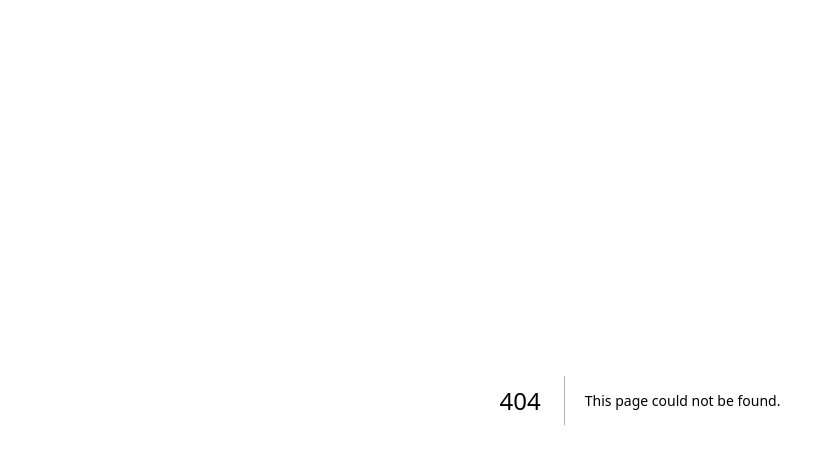
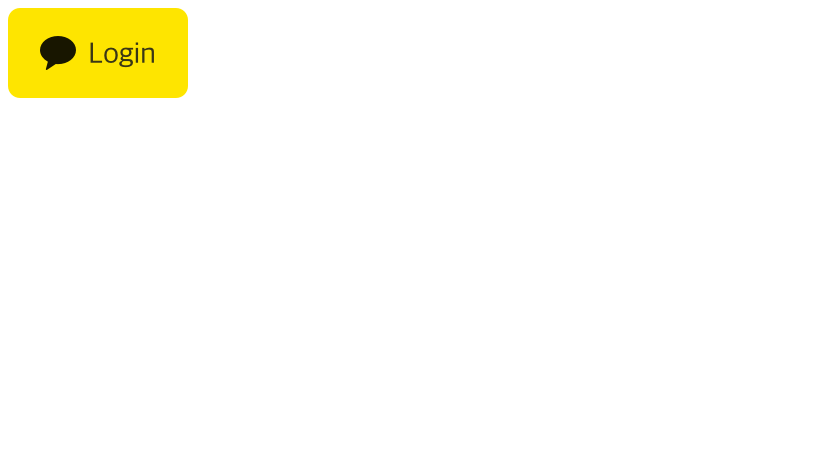
Before and after one commit to high2092/moz, a Next.js app in the folder client/: page /login in a window 1280 px wide. Before the commit this address had no page. Shown: the top 464 px of the page, without its empty margins (0-835 px from the left). Built offline with nearby package versions, Linux system fonts and the light colour scheme.

Commit message:
[FE] feat: 로그인 페이지

```diff
--- /dev/null
+++ b/client/constants.ts
@@ -0,0 +1 @@
+export const HOST = 'http://localhost:8080';
--- /dev/null
+++ b/client/src/pages/login.tsx
@@ -0,0 +1,13 @@
+import { HOST } from '../../constants';
+
+const LoginPage = () => {
+  return (
+    <div>
+      <a href={`${HOST}/auth/login/kakao`}>
+        <img src="image/kakao_login_large.png" />
+      </a>
+    </div>
+  );
+};
+
+export default LoginPage;
```
Also changed, not shown: client/public/image/kakao_login_large.png (added).
